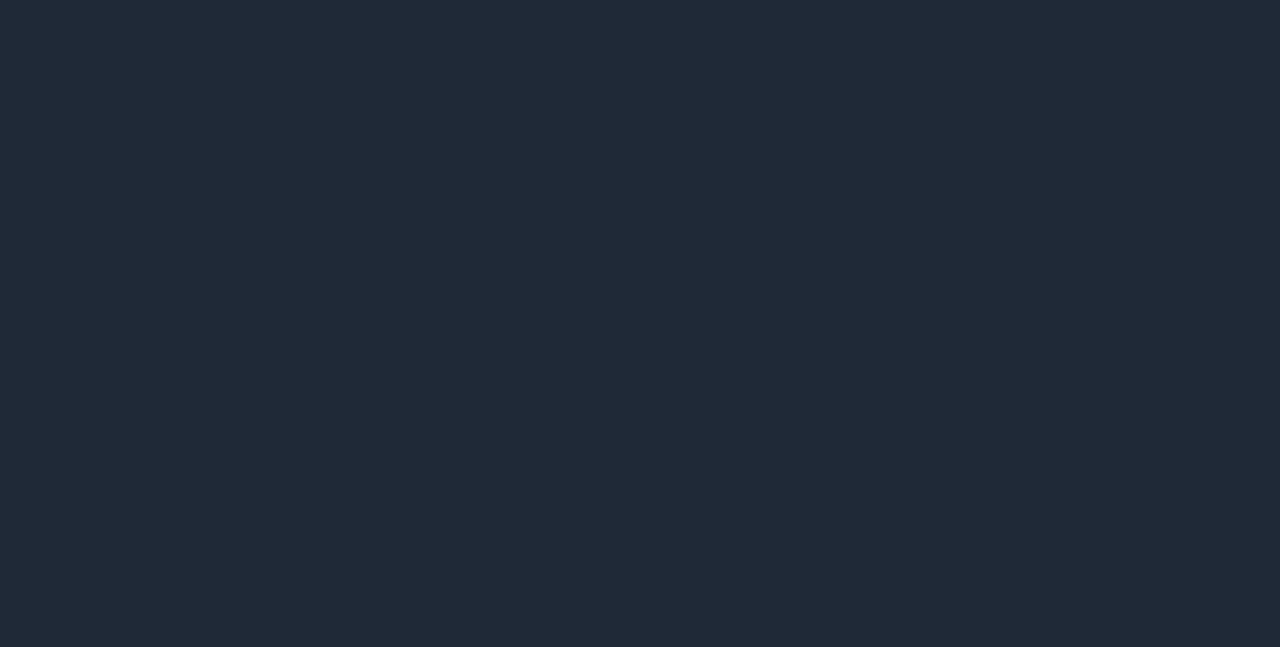
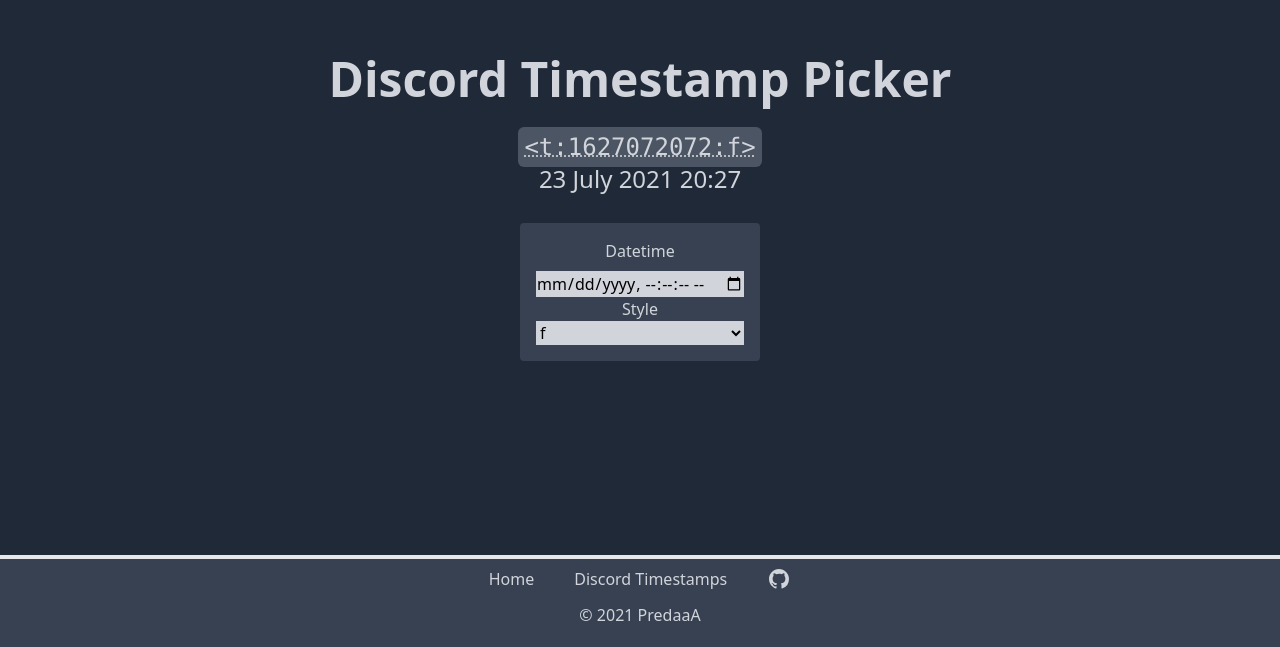
Before and after one commit to PredaaA/whatismyti.me, a Vue app: page /discordtimestamps in a window 1280 px wide. Before the commit this address had no page. Shown: the part 153-800 px from the top of the page. Built offline with nearby package versions, Linux system fonts and the light colour scheme.

Commit message:
Finish vue refactor and discord timestamps page.

```diff
--- a/package.json
+++ b/package.json
@@ -7,6 +7,7 @@
     "serve": "vite preview"
   },
   "dependencies": {
+    "luxon": "^2.0.1",
     "node-sass": "^6.0.1",
     "sass-loader": "^12.1.0",
     "vue": "^3.0.5",
--- a/src/App.vue
+++ b/src/App.vue
@@ -1,10 +1,14 @@
 <template>
-  <main class="flex-shrink-0 space-y-5 py-12 text-center">
-    <router-view></router-view>
-  </main>
+  <div class="antialiased text-gray-300 flex flex-col min-h-screen bg-gray-800">
+    <main class="flex-grow mt-52 text-center">
+      <router-view></router-view>
+    </main>
+    <footer><Footer /></footer>
+  </div>
 </template>
 
 <script setup>
+import Footer from "./components/Footer.vue";
 </script>
 
 <style>
--- /dev/null
+++ b/src/components/Alert.vue
@@ -0,0 +1,46 @@
+<template>
+  <div
+    class="
+      bg-gray-700
+      border-t-4 border-teal-500
+      fixed
+      -top-0
+      right-0
+      m-8
+      w-5/6
+      md:w-full
+      max-w-sm
+      rounded-b
+      text-teal-900
+      px-4
+      py-3
+      shadow-md
+    "
+    role="alert"
+  >
+    <div class="flex">
+      <div class="py-1">
+        <svg
+          class="fill-current h-6 w-6 text-teal-500 mr-4"
+          xmlns="http://www.w3.org/2000/svg"
+          viewBox="0 0 20 20"
+        >
+          <path
+            d="M2.93 17.07A10 10 0 1 1 17.07 2.93 10 10 0 0 1 2.93 17.07zm12.73-1.41A8 8 0 1 0 4.34 4.34a8 8 0 0 0 11.32 11.32zM9 11V9h2v6H9v-4zm0-6h2v2H9V5z"
+          />
+        </svg>
+      </div>
+      <div>
+        <p class="font-bold">{{ title }}</p>
+        <p v-if="description" class="text-sm">{{ description }}</p>
+      </div>
+    </div>
+  </div>
+</template>
+
+<script setup>
+const props = defineProps({
+  title: String | null,
+  description: String | null,
+});
+</script>
--- /dev/null
+++ b/src/components/Footer.vue
@@ -0,0 +1,69 @@
+<template>
+  <section class="bg-gray-700 text-gray-300">
+    <div
+      class="
+        border-t-4 border-teal-500
+        max-w-screen-xl
+        px-4
+        py-5
+        mx-auto
+        space-y-6
+        overflow-hidden
+        sm:px-6
+        lg:px-8
+      "
+    >
+      <nav class="flex flex-wrap justify-center -mx-5 -my-5">
+        <div class="px-5 py-2">
+          <router-link to="/" class="text-base leading-6 hover:text-gray-800">
+            Home
+          </router-link>
+        </div>
+        <div class="px-5 py-2">
+          <router-link
+            to="/discordtimestamps"
+            class="text-base leading-6 hover:text-gray-800"
+          >
+            Discord Timestamps
+          </router-link>
+        </div>
+
+        <div class="px-5 py-2">
+          <a
+            href="https://github.com/PredaaA/whatismyti.me"
+            rel="noopener"
+            target="_blank"
+            class="hover:text-gray-800"
+          >
+            <span class="sr-only">GitHub</span>
+            <svg
+              class="w-6 h-6"
+              aria-hidden="true"
+              fill="currentColor"
+              viewBox="0 0 24 24"
+            >
+              <path
+                fill-rule="evenodd"
+                d="M12 2C6.477 2 2 6.484 2 12.017c0 4.425 2.865 8.18 6.839 9.504.5.092.682-.217.682-.483 0-.237-.008-.868-.013-1.703-2.782.605-3.369-1.343-3.369-1.343-.454-1.158-1.11-1.466-1.11-1.466-.908-.62.069-.608.069-.608 1.003.07 1.531 1.032 1.531 1.032.892 1.53 2.341 1.088 2.91.832.092-.647.35-1.088.636-1.338-2.22-.253-4.555-1.113-4.555-4.951 0-1.093.39-1.988 1.029-2.688-.103-.253-.446-1.272.098-2.65 0 0 .84-.27 2.75 1.026A9.564 9.564 0 0112 6.844c.85.004 1.705.115 2.504.337 1.909-1.296 2.747-1.027 2.747-1.027.546 1.379.202 2.398.1 2.651.64.7 1.028 1.595 1.028 2.688 0 3.848-2.339 4.695-4.566 4.943.359.309.678.92.678 1.855 0 1.338-.012 2.419-.012 2.747 0 .268.18.58.688.482A10.019 10.019 0 0022 12.017C22 6.484 17.522 2 12 2z"
+                clip-rule="evenodd"
+              ></path>
+            </svg>
+          </a>
+        </div>
+      </nav>
+      <p class="text-base leading-6 text-center">
+        © 2021
+        <a
+          href="https://github.com/PredaaA"
+          rel="noopener"
+          target="_blank"
+          class="hover:text-gray-800"
+          >PredaaA</a
+        >
+      </p>
+    </div>
+  </section>
+</template>
+
+<script setup>
+</script>
--- a/src/main.js
+++ b/src/main.js
@@ -5,10 +5,12 @@
 
 import Home from './views/Home.vue'
 import DiscordTimestamps from './views/DiscordTimestamps.vue'
+import NotFound from './views/NotFound.vue'
 
 const routes = [
   { path: '/', component: Home },
-  { path: '/discordtimestamp', component: DiscordTimestamps },
+  { path: '/discordtimestamps', component: DiscordTimestamps },
+  { path: '/:pathMatch(.*)*', component: NotFound },
 ]
 const router = createRouter({
   history: createWebHistory(),
--- a/src/views/DiscordTimestamps.vue
+++ b/src/views/DiscordTimestamps.vue
@@ -1,4 +1,5 @@
 <template>
+  <div class="space-y-7">
     <div>
       <p class="text-5xl font-bold">Discord Timestamp Picker</p>
     </div>
@@ -6,7 +7,7 @@
       <p>
         <abbr title="Click to copy to clipboard" class="cursor-pointer">
           <code
-          class="text-xl bg-gray-600 p-1.5 rounded-md"
+            class="text-2xl bg-gray-600 p-1.5 rounded-md"
             @click="copyToClipboard($event.target.textContent)"
           >
             &lt;t:{{ Math.round(data.selectedTime / 1000) }}:{{
@@ -15,34 +16,93 @@
           </code>
         </abbr>
       </p>
-    <p>Click to copy to clipboard</p>
-    <div class="flex flex-col w-60 max-w-sm mx-auto bg-gray-700 p-4 rounded-l">
+      <p class="text-2xl">{{ data.discordRendered }}</p>
+    </div>
+    <div class="flex flex-col w-60 max-w-sm mx-auto bg-gray-700 p-4 rounded">
+      <label for="datetime-select">Datetime</label>
       <input
         class="mt-2 text-black bg-gray-300"
+        id="datetime-select"
         type="datetime-local"
+        step="1"
         name="pickedTime"
-        :value="new Date().toJSON().replace('Z', '')"
         @input="updatePickedTime($event.target.value)"
       />
-      <input class="text-black bg-gray-300" type="text" v-model="data.selectedStyle" />
+      <label for="style-select">Style</label>
+      <select
+        id="style-select"
+        class="text-black bg-gray-300"
+        @input="updatePickedStyle($event.target.value)"
+      >
+        <option value="t">t</option>
+        <option value="T">T</option>
+        <option value="d">d</option>
+        <option value="D">D</option>
+        <option value="f" selected>f</option>
+        <option value="F">F</option>
+        <option value="R">R</option>
+      </select>
+    </div>
+    <div v-if="data.alertVisible">
+      <Alert title="Copied to clipboard! 🎉" />
     </div>
   </div>
 </template>
 
 <script setup>
 import { reactive } from "vue";
+import Alert from "../components/Alert.vue";
+import { DateTime } from "luxon";
+
 const data = reactive({
+  alertVisible: false,
   selectedTime: new Date().getTime(),
   selectedStyle: "f",
+  discordRendered: DateTime.now().toFormat("dd LLLL yyyy HH:mm"),
 });
 
 function updatePickedTime(pickedTime) {
   data.selectedTime = new Date(pickedTime).getTime();
+  updatePickedStyle(data.selectedStyle);
+}
+
+function updatePickedStyle(pickedStyle) {
+  data.selectedStyle = pickedStyle;
+  const datetime = DateTime.fromJSDate(new Date(data.selectedTime));
+  switch (data.selectedStyle) {
+    case "t":
+      data.discordRendered = datetime.toFormat("HH:mm");
+      break;
+    case "T":
+      data.discordRendered = datetime.toFormat("HH:mm:ss");
+      break;
+    case "d":
+      data.discordRendered = datetime.toFormat("dd/LL/yyyy");
+      break;
+    case "D":
+      data.discordRendered = datetime.toFormat("dd LLLL yyyy");
+      break;
+    case "f":
+      data.discordRendered = datetime.toFormat("dd LLLL yyyy HH:mm");
+      break;
+    case "F":
+      data.discordRendered = datetime.toFormat("cccc, dd LLLL yyyy HH:mm");
+      break;
+    case "R":
+      data.discordRendered = datetime.toRelative();
+      break;
+    default:
+      data.discordRendered = datetime.toFormat("dd LLLL yyyy HH:mm");
+  }
 }
 
 function copyToClipboard(content) {
+  data.alertVisible = true;
   navigator.clipboard.writeText(content);
-  alert("Copied to clipboard! 🎉");
+  setTimeout(() => {
+    data.alertVisible = false;
+  }, 3000);
+  // alert("Copied to clipboard! 🎉");
 }
 </script>
 
--- a/src/views/Home.vue
+++ b/src/views/Home.vue
@@ -1,5 +1,5 @@
 <template>
-  <div class="flex justify-center">
+  <div>
     <span class="text-5xl font-bold">
       <p>
         It is
@@ -24,15 +24,20 @@
         timezone
       </p>
     </span>
-    <div id="thetoast"></div>
+    <div v-if="data.alertVisible">
+      <Alert :title="data.alertTitle" />
+    </div>
   </div>
 </template>
 
 <script setup>
 import { reactive } from "vue";
+import Alert from "../components/Alert.vue";
 
 const datetime = getDateTime();
 const data = reactive({
+  alertVisible: false,
+  alertTitle: null,
   userTime: datetime[0],
   userTimeEmoji: datetime[1] ? "☀️" : "🌑",
   userTZ: Intl.DateTimeFormat().resolvedOptions().timeZone,
@@ -56,19 +61,14 @@
   ];
 }
 
-function showToast(text) {
-  var toast = document.getElementById("thetoast");
-  toast.className = "show";
-  toast.innerHTML = text;
-  setTimeout(function () {
-    toast.className = toast.className.replace("show", "");
-  }, 3000);
-}
-
 function copyToClipboard(element) {
+  data.alertVisible = true;
+  data.alertTitle = "Copied to clipboard! 🎉";
   const query = document.querySelector(element);
   navigator.clipboard.writeText(query.textContent);
-  showToast("Copied to clipboard! 🎉");
+  setTimeout(() => {
+    data.alertVisible = false;
+  }, 3000);
 }
 
 function updateTime() {
@@ -78,83 +78,13 @@
   data.userTZ = Intl.DateTimeFormat().resolvedOptions().timeZone;
 }
 
-// showToast("Click on underlined text to copy it to your clipboard! 👀");
+data.alertVisible = true;
+data.alertTitle = "Click on underlined text to copy it to your clipboard! 👀";
+setTimeout(() => {
+  data.alertVisible = false;
+}, 3000);
 
 setInterval(function () {
   updateTime();
 }, 1000);
 </script>
-
-<style lang="scss" scoped>
-/* *yawns at being css noobie* */
-/* https://www.w3schools.com/howto/tryit.asp?filename=tryhow_js_snackbar */
-#thetoast {
-  visibility: hidden;
-  width: 300px;
-  position: absolute;
-  bottom: 30px;
-  text-align: center;
-  border-radius: 4px;
-  background-color: #161616;
-  color: #fff;
-  font-size: 20px;
-  padding: 16px;
-  -webkit-box-shadow: 0px 0px 24px -1px #181818;
-  -moz-box-shadow: 0px 0px 24px -1px #181818;
-  box-shadow: 0px 0px 24px -1px #181818;
-}
-
-#thetoast.show {
-  visibility: visible;
-  -webkit-animation: fadein 0.5s, fadeout 0.5s 2.5s;
-  animation: fadein 0.5s, fadeout 0.5s 2.5s;
-}
-
-@-webkit-keyframes fadein {
-  from {
-    bottom: 0;
-    opacity: 0;
-  }
-
-  to {
-    bottom: 30px;
-    opacity: 1;
-  }
-}
-
-@keyframes fadein {
-  from {
-    bottom: 0;
-    opacity: 0;
-  }
-
-  to {
-    bottom: 30px;
-    opacity: 1;
-  }
-}
-
-@-webkit-keyframes fadeout {
-  from {
-    bottom: 30px;
-    opacity: 1;
-  }
-
-  to {
-    bottom: 0;
-    opacity: 0;
-  }
-}
-
-@keyframes fadeout {
-  from {
-    bottom: 30px;
-    opacity: 1;
-  }
-
-  to {
-    bottom: 0;
-    opacity: 0;
-  }
-}
-</style>
--- /dev/null
+++ b/src/views/NotFound.vue
@@ -0,0 +1,23 @@
+<template>
+  <div class="space-y-7">
+    <div>
+      <p class="text-3xl font-bold">This page doesn't seem to exist...</p>
+    </div>
+    <div>
+      <router-link
+        class="
+          bg-blue-500
+          hover:bg-blue-700
+          text-white
+          font-bold
+          py-2
+          px-4
+          border border-blue-700
+          rounded
+        "
+        to="/"
+        >Home</router-link
+      >
+    </div>
+  </div>
+</template>
```
Also changed, not shown: index.html (+5 -5 lines), 1 other file (tests, documents, lock files or other folders). Lines whose indentation alone changed are shown as unchanged.
